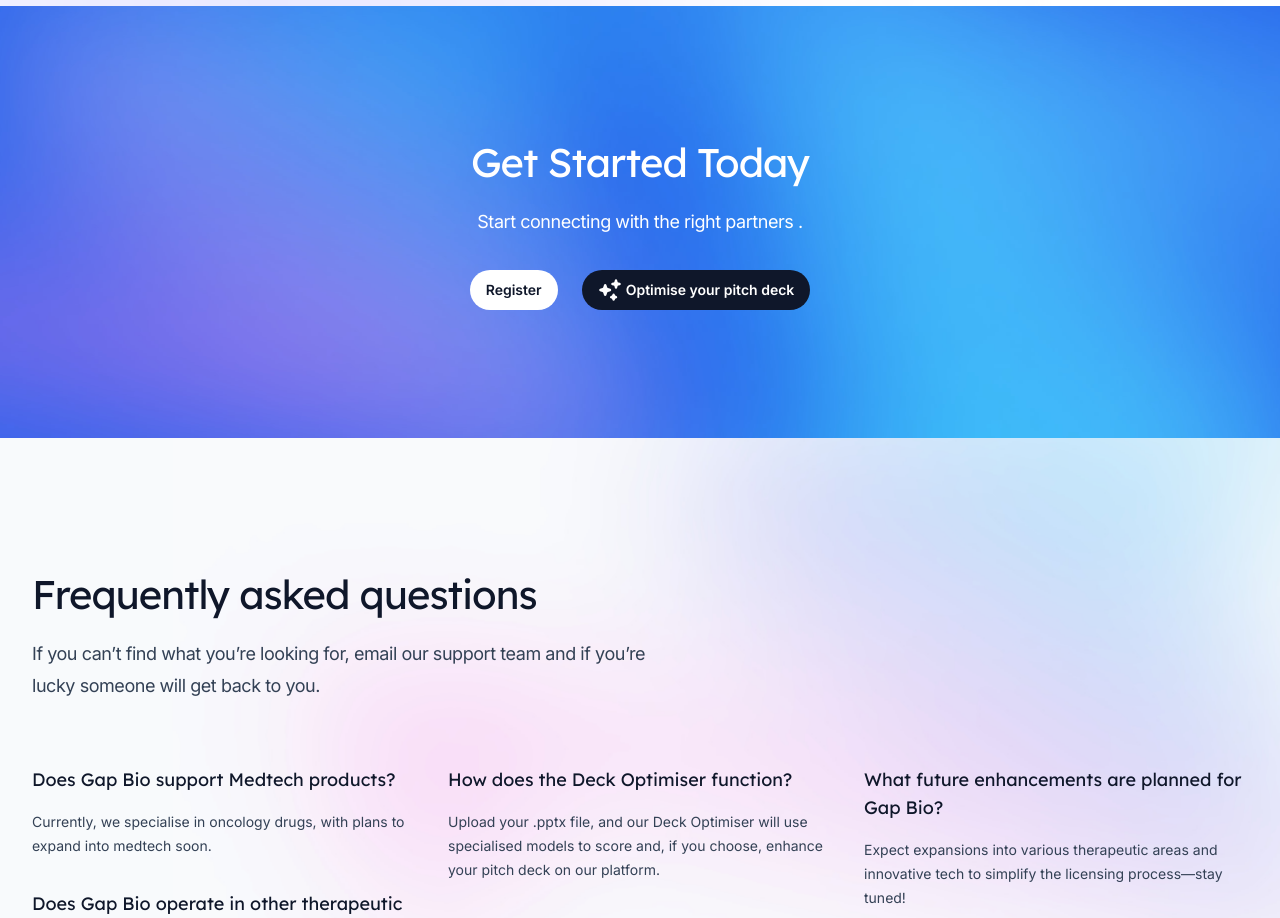
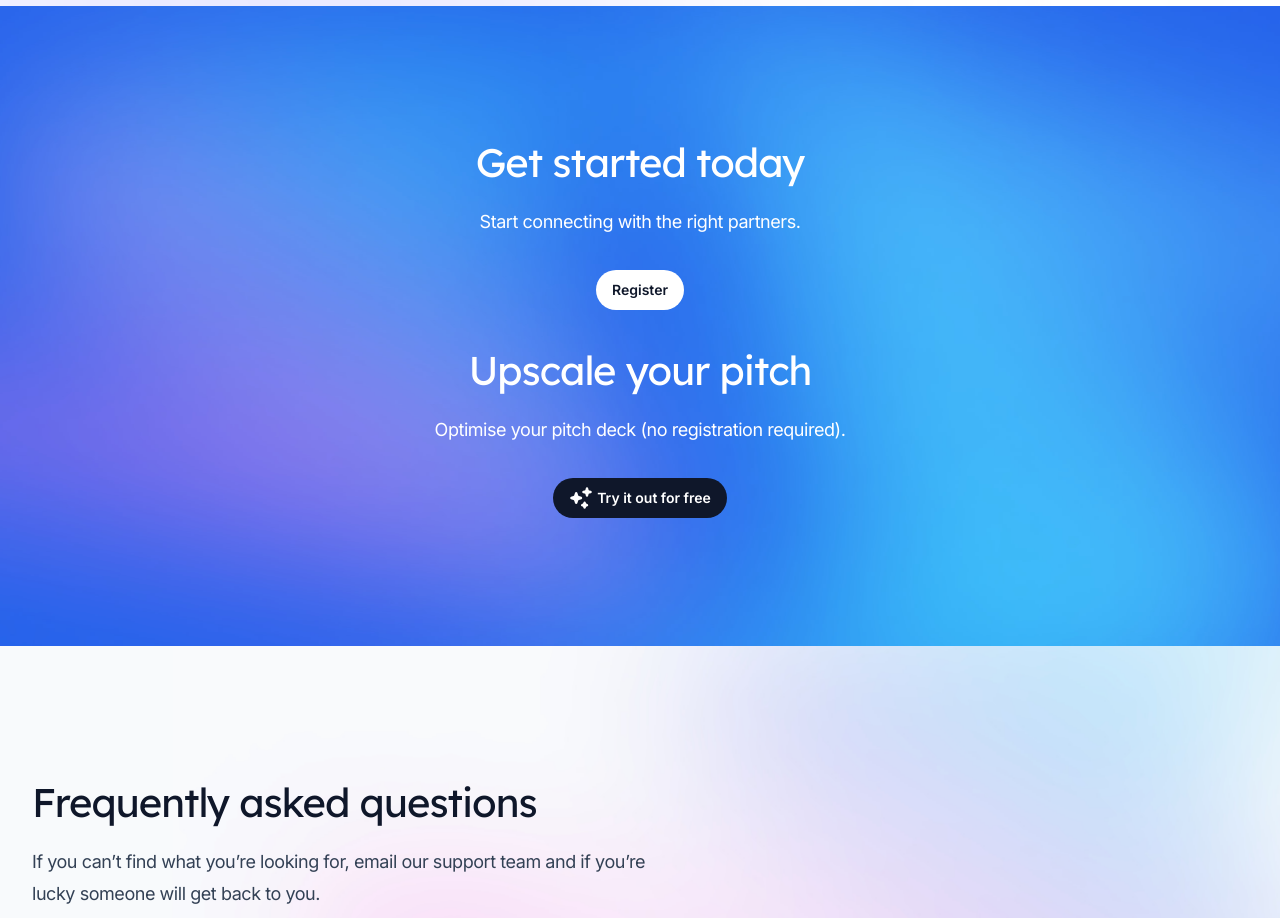
Before and after one commit to AhmedAGadir/gapbio-landing-page, a Next.js app: page / in a window 1280 px wide. Shown: the part 3760-4678 px from the top of the page. Built offline with nearby package versions, Linux system fonts and the light colour scheme.

Commit message:
updated call to action

```diff
--- a/src/components/CallToAction.jsx
+++ b/src/components/CallToAction.jsx
@@ -22,15 +22,23 @@
       <Container className="relative">
         <div className="mx-auto max-w-lg text-center">
           <h2 className="font-display text-3xl tracking-tight text-white sm:text-4xl">
-            Get Started Today
+            Get started today
           </h2>
           <p className="mt-4 text-lg tracking-tight text-white">
-            Start connecting with the right partners .
+            Start connecting with the right partners.
           </p>
-          <div className="mt-8 flex flex-col flex-wrap justify-center gap-x-6 gap-y-4 sm:flex-row">
+          <div className="my-8 flex flex-col flex-wrap justify-center gap-x-6 gap-y-4 sm:flex-row">
             <Button href="/register" color="white" className="grow sm:grow-0">
               Register
             </Button>
+          </div>
+          <h2 className="font-display text-3xl tracking-tight text-white sm:text-4xl">
+            Upscale your pitch
+          </h2>
+          <p className="mt-4 text-lg tracking-tight text-white">
+            Optimise your pitch deck (no registration required).
+          </p>
+          <div className="mt-8 flex flex-col flex-wrap justify-center gap-x-6 gap-y-4 sm:flex-row">
             <Button
               className="grow whitespace-nowrap px-3 sm:grow-0"
               href="/optimise-deck"
@@ -41,7 +49,7 @@
                   aria-hidden="true"
                 />
               </div>
-              Optimise your pitch deck
+              Try it out for free
             </Button>
           </div>
         </div>
```
